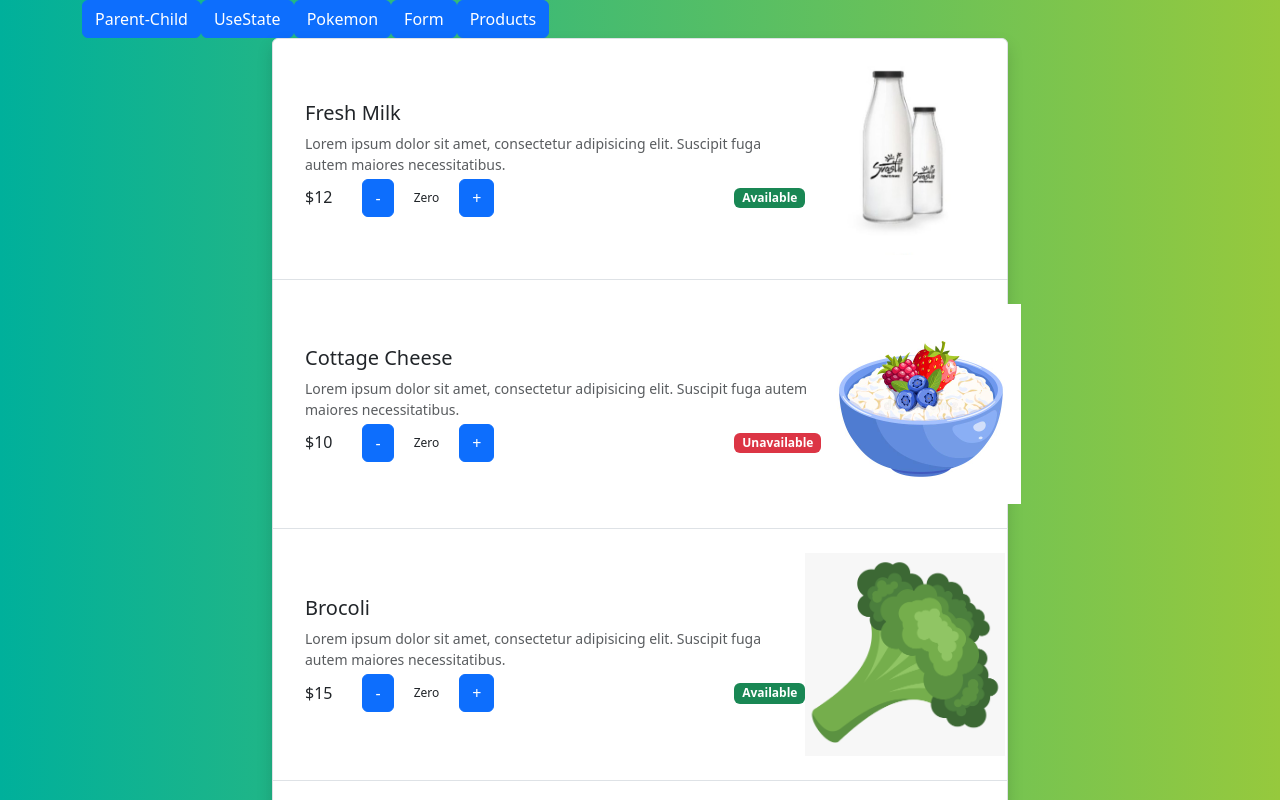
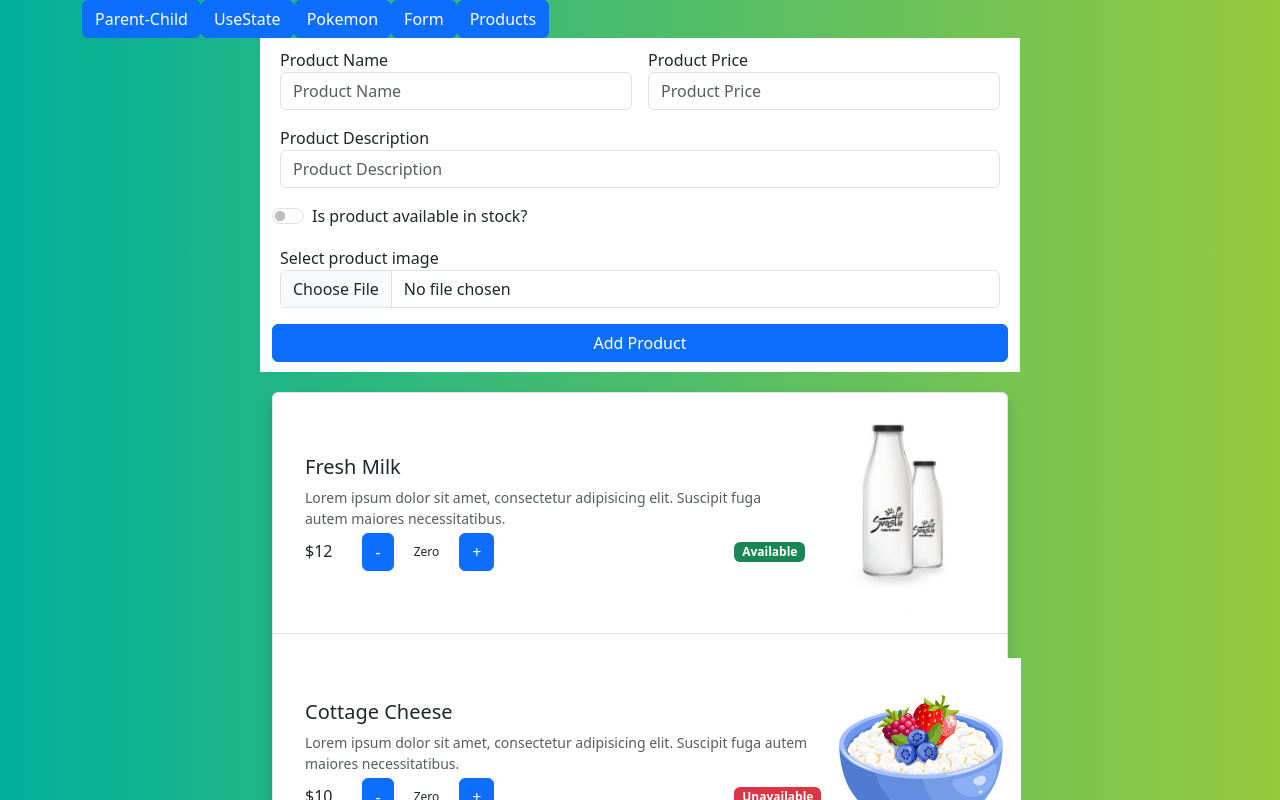
Before and after one commit to daikianjiki/ReactPractice, a React (Create React App) app: page /products in a window 1280 px wide. Shown: the top 800 px of the page. Built offline with nearby package versions, Linux system fonts and the light colour scheme.

Commit message:
started product form and refactored product list

```diff
--- /dev/null
+++ b/src/components/CreateProduct/CreateProduct.tsx
@@ -0,0 +1,11 @@
+import ProductForm from "./ProductForm";
+
+export default function CreateProduct() {
+    return (
+        <div className="row">
+            <div className="col-lg-8 mx-auto" style={{backgroundColor: 'white', padding: '10px 20px', marginBottom: 20}}>
+                <ProductForm />
+            </div>
+        </div>
+    )
+}
--- /dev/null
+++ b/src/components/CreateProduct/ProductForm.tsx
@@ -0,0 +1,66 @@
+import { ChangeEvent } from "react";
+
+export default function ProductForm() {
+    function nameInputHandler(event: ChangeEvent<HTMLInputElement>) {
+        console.log(event.target.value)
+    }
+
+    function priceInputHandler(event: ChangeEvent<HTMLInputElement>) {
+
+    }
+
+    function descriptionInputHandler(event: ChangeEvent<HTMLInputElement>) {
+
+    }
+
+    function availabilityInputHandler(even: ChangeEvent<HTMLInputElement>) {
+
+    }
+
+    function imageInputHandler(event: ChangeEvent<HTMLInputElement>) {
+
+    }
+    return (
+        <form className="row g-3">
+            <div className="col-md-6">
+                <label htmlFor="name">Product Name</label>
+                <input type="text"
+                        className="form-control"
+                        id="name"
+                        placeholder="Product Name"
+                        onChange={nameInputHandler} />
+            </div>
+            <div className="col-md-6">
+                <label htmlFor="price">Product Price</label>
+                <input type="number"
+                        min="0.01" step="0.01"
+                        className="form-control"
+                        id="price"
+                        placeholder="Product Price"
+                        onChange={priceInputHandler} />
+            </div>
+
+            <div className="form-group">
+                <label htmlFor="description">Product Description</label>
+                <input type="text"
+                        className="form-control"
+                        id="description"
+                        placeholder="Product Description"
+                        onChange={descriptionInputHandler} />
+            </div>
+
+            <div className="form-check form-switch">
+                <input className="form-check-input" type="checkbox" role="switch" id="isAvailable" onChange={availabilityInputHandler} />
+                <label className="form-check-label" htmlFor="isAvailable">Is product available in stock?</label>
+            </div>
+
+            <div className="form-group">
+                <label htmlFor="select-image">Select product image</label>
+                <input type="file" className="form-control" id="select-image" onChange={imageInputHandler} />
+            </div>
+
+
+            <button type="submit" className="btn btn-primary">Add Product</button>
+        </form>
+    )
+}
--- a/src/components/ProductDetails.tsx
+++ b/src/components/ProductList/ProductDetails.tsx
@@ -1,5 +1,5 @@
 import { useState } from "react"
-import { Product } from "../models/Product"
+import { Product } from "../../models/Product"
 
 let style = {
     padding: '0px 20px',
--- a/src/components/Products.tsx
+++ b/src/components/ProductList/Products.tsx
@@ -1,4 +1,4 @@
-import { Product } from "../models/Product"
+import { Product } from "../../models/Product"
 import ProductDetails from "./ProductDetails"
 
 interface ProductsProps {
--- a/src/pages/ParentChildPage.tsx
+++ b/src/pages/ParentChildPage.tsx
@@ -1,4 +1,4 @@
-import Products from "../components/Products"
+import Products from "../components/ProductList/Products"
 import ParentComponent from "../components/parent-component"
 
 const ParentChildPage = () => {
--- a/src/pages/ProductsPage.tsx
+++ b/src/pages/ProductsPage.tsx
@@ -1,4 +1,6 @@
-import Products from "../components/Products";
+import CreateProduct from "../components/CreateProduct/CreateProduct";
+import ProductForm from "../components/CreateProduct/ProductForm";
+import Products from "../components/ProductList/Products";
 import { Product } from "../models/Product";
 
 const products: Product[] = [
@@ -46,6 +48,8 @@ const products: Product[] = [
 
 export default function ProductsPage() {
     return (
+        <>
+        <CreateProduct />
         <div className="row">
             <div className="col-lg-8 mx-auto">
                 <ul className="list-group shadow">
@@ -53,5 +57,6 @@ export default function ProductsPage() {
                 </ul>
             </div>
         </div>
+        </>
     )
 }
```
